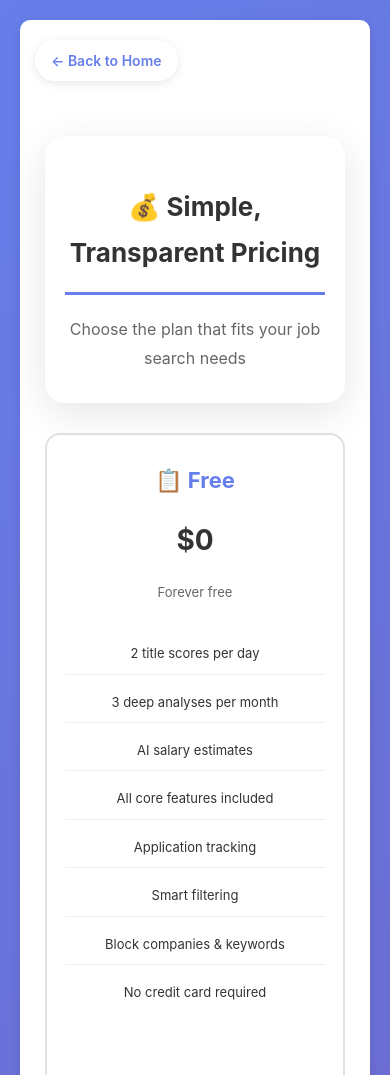
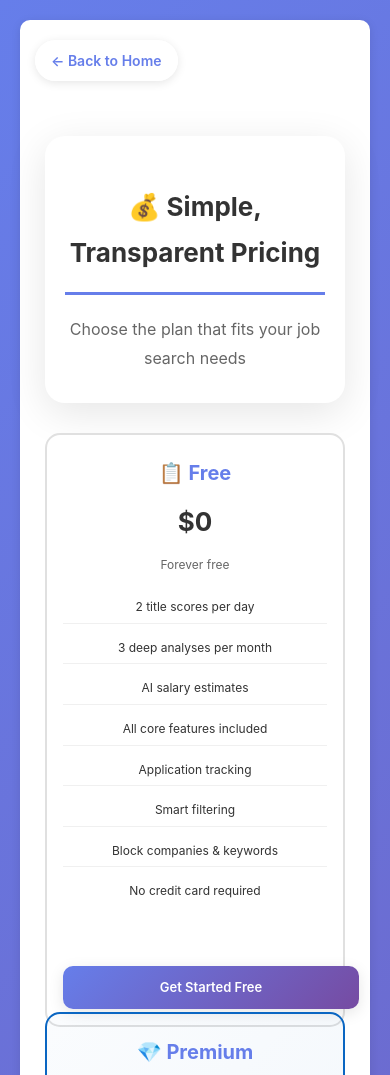
Before and after one commit to YahiaShowgan/RoleVision-Landing, a plain HTML site: page pricing.html in a window 390 px wide. Shown: the top 1075 px of the page. Drawn offline with Linux system fonts and the light colour scheme.

Commit message:
Refactor plan styles in index.html and pricing.html: adjust padding, font sizes, and margins for improved aesthetics and consistency across devices, enhancing overall user experience.

```diff
--- a/pricing.html
+++ b/pricing.html
@@ -85,13 +85,13 @@
         .plan {
             border: 2px solid #e0e0e0;
             border-radius: 15px;
-            padding: 35px 25px 30px;
+            padding: 25px 20px 20px;
             text-align: center;
             background: white;
             transition: transform 0.3s, box-shadow 0.3s;
             display: flex;
             flex-direction: column;
-            gap: 15px;
+            gap: 8px;
             height: 100%;
         }
 
@@ -111,35 +111,35 @@
         }
 
         .plan-name {
-            font-size: 26px;
+            font-size: 24px;
             font-weight: bold;
             margin-bottom: 0;
             color: #667eea;
         }
 
         .plan-price {
-            font-size: 34px;
+            font-size: 32px;
             font-weight: bold;
             margin-bottom: 0;
             color: #333;
         }
 
         .plan-billing {
-            font-size: 14px;
+            font-size: 13px;
             color: #666;
-            margin-bottom: 5px;
+            margin-bottom: 0;
         }
 
         .plan-features {
             list-style: none;
-            margin: 10px 0 0 0;
+            margin: 8px 0 0 0;
             padding: 0;
             flex-grow: 1;
-            font-size: 15px;
+            font-size: 14px;
         }
 
         .plan-features li {
-            padding: 10px 0;
+            padding: 7px 0;
             border-bottom: 1px solid #f0f0f0;
         }
 
@@ -152,7 +152,7 @@
             display: block;
             width: 100%;
             text-align: center;
-            padding: 14px 24px;
+            padding: 12px 20px;
             border: none;
             border-radius: 10px;
             font-size: 15px;
@@ -160,7 +160,7 @@
             cursor: pointer;
             transition: transform 0.2s, box-shadow 0.2s, opacity 0.2s;
             text-decoration: none;
-            margin-top: 10px;
+            margin-top: 8px;
             box-shadow: 0 4px 15px rgba(0, 0, 0, 0.1);
         }
 
@@ -301,28 +301,28 @@
             }
 
             .plan {
-                padding: 30px 24px 26px;
+                padding: 22px 20px 18px;
             }
 
             .plan-name {
-                font-size: 24px;
+                font-size: 22px;
             }
 
             .plan-price {
-                font-size: 32px;
+                font-size: 30px;
             }
 
             .plan-features {
-                font-size: 14px;
+                font-size: 13px;
             }
 
             .plan-features li {
-                padding: 9px 0;
+                padding: 6px 0;
             }
 
             .plan-button {
                 width: 100%;
-                padding: 13px 20px;
+                padding: 11px 18px;
                 font-size: 14px;
             }
 
@@ -369,32 +369,32 @@
             }
 
             .plan {
-                padding: 26px 18px 22px;
+                padding: 20px 16px 16px;
             }
 
             .plan-name {
-                font-size: 22px;
+                font-size: 20px;
             }
 
             .plan-price {
-                font-size: 28px;
+                font-size: 26px;
             }
 
             .plan-billing {
-                font-size: 13px;
+                font-size: 12px;
             }
 
             .plan-features {
-                font-size: 13px;
+                font-size: 12px;
             }
 
             .plan-features li {
-                padding: 8px 0;
+                padding: 5px 0;
             }
 
             .plan-button {
-                padding: 12px 18px;
-                font-size: 14px;
+                padding: 10px 16px;
+                font-size: 13px;
             }
 
             .faq-section {
```
Also changed, not shown: index.html (+29 -29 lines).
